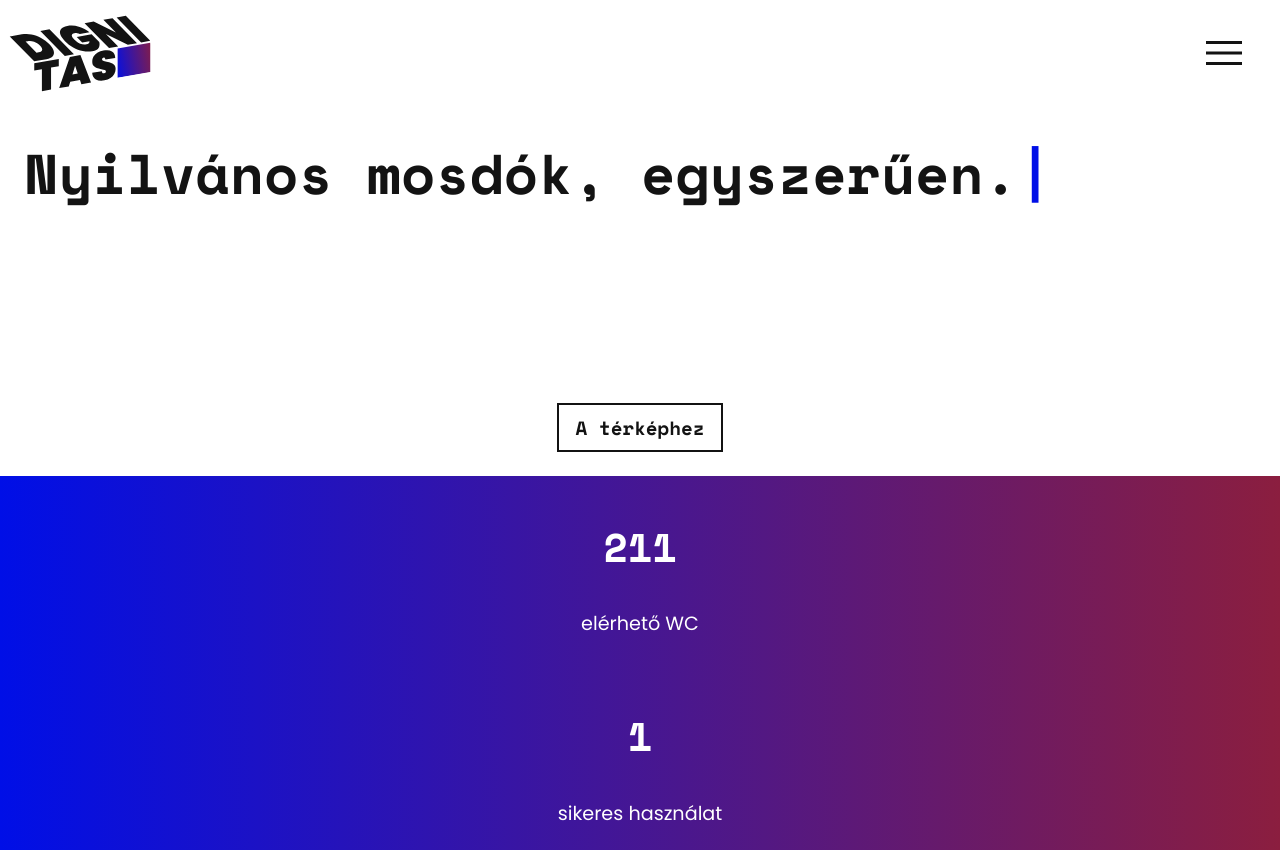
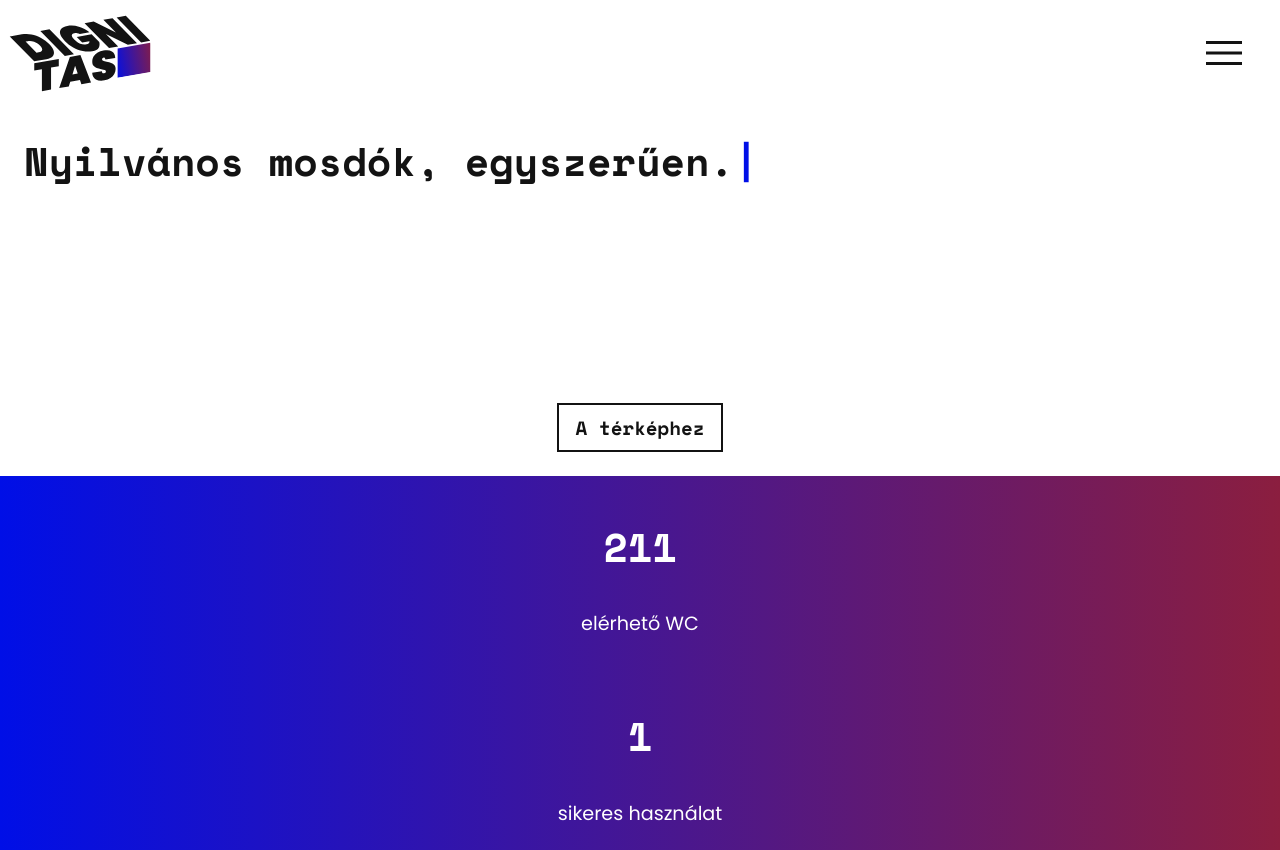
Before and after one commit to 60iTomi/dignitas, a plain HTML site: page index.html in a window 1280 px wide. Shown: the top 850 px of the page. Drawn offline with nearby package versions, Linux system fonts and the light colour scheme.

Commit message:
style: Decrease typewriter font size to 5vh

```diff
--- a/style.css
+++ b/style.css
@@ -34,7 +34,7 @@ html, body {
 }
 
 #typewriter {
-    font-size: 7vh;
+    font-size: 5vh;
     overflow: hidden;
     display: inline;
     font-family: "Space Mono";
```
